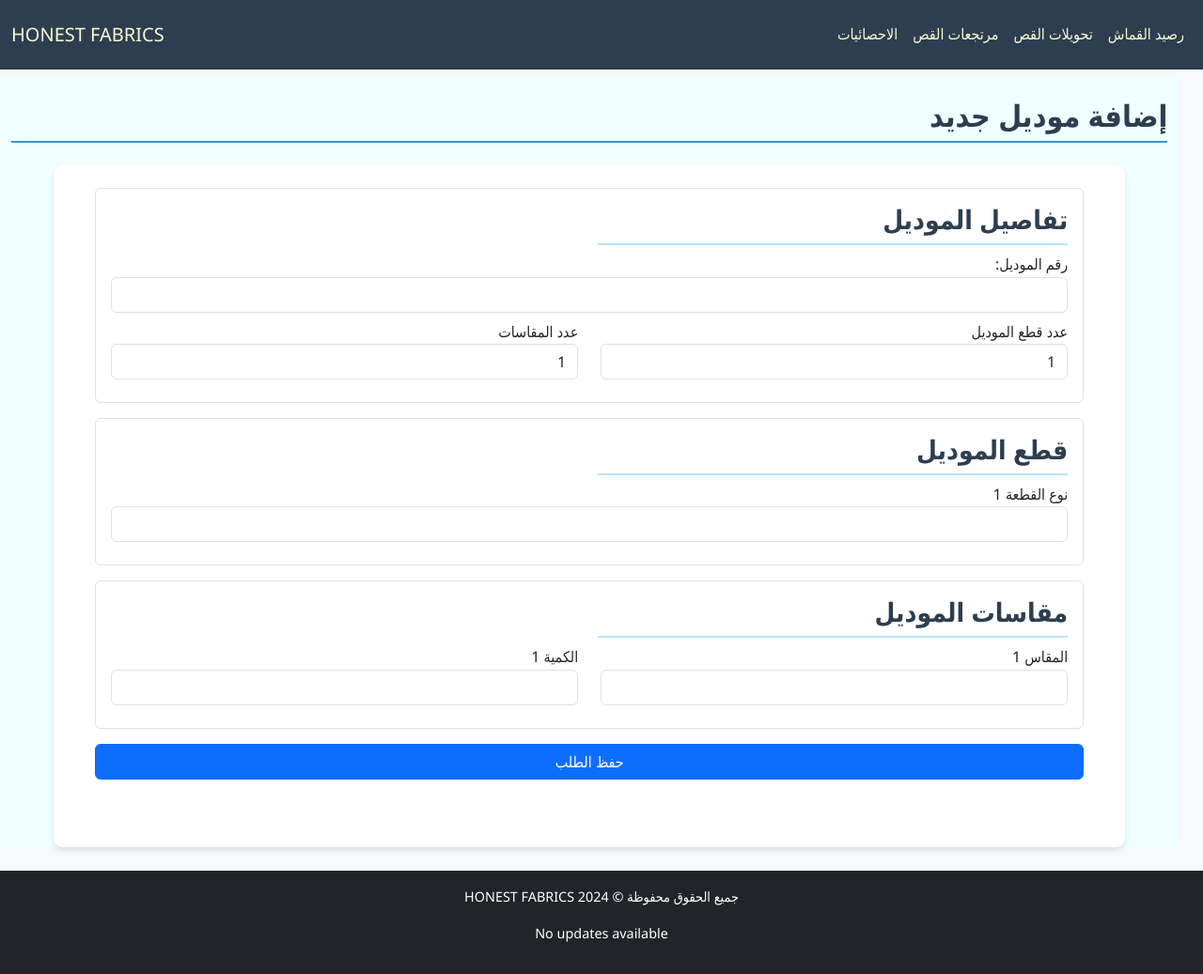
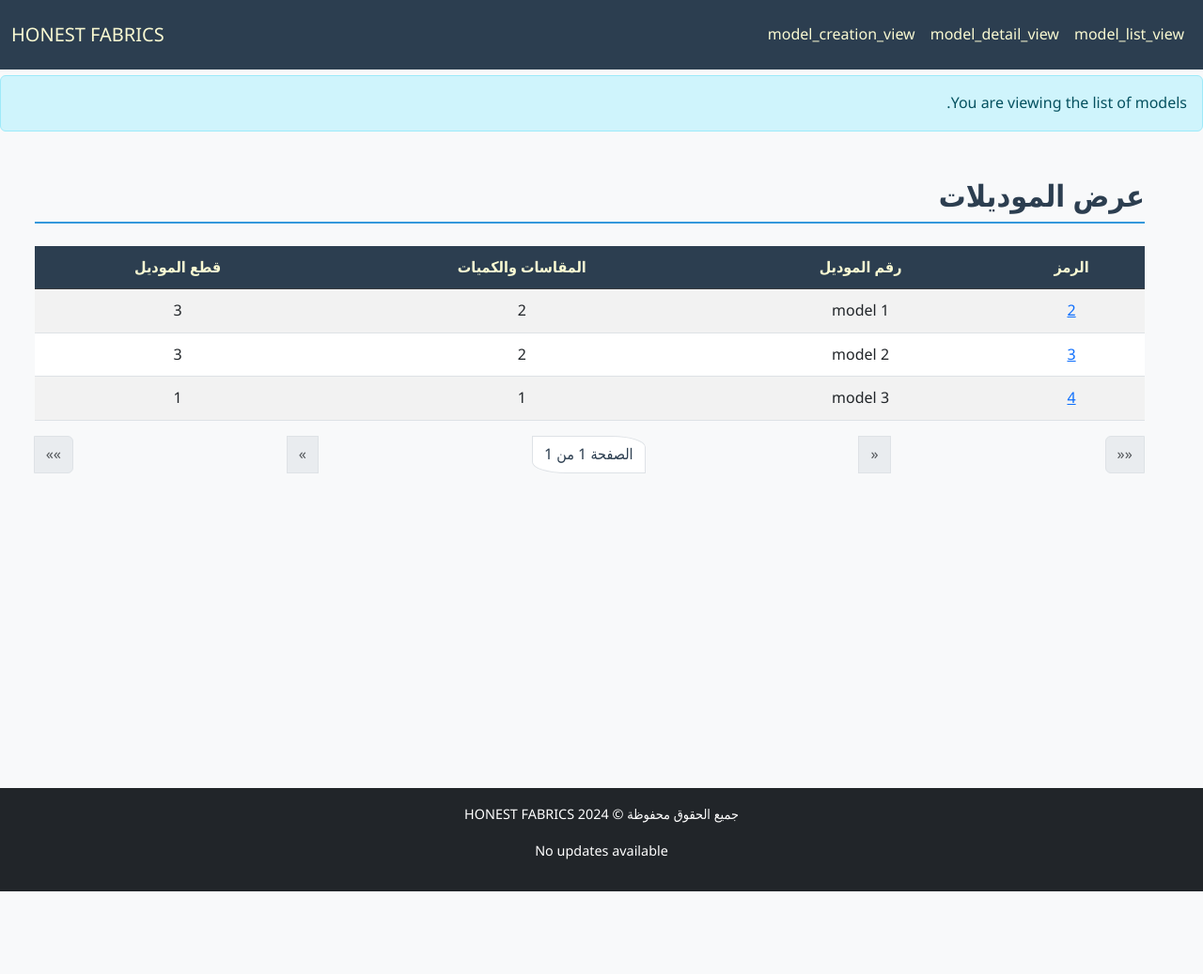
Before and after one commit to mego354/Honest, a Django app: page / in a window 1280 px wide. Shown: the whole page at 94% size. After the commit the page ends 949 px from the top, so only its background shows below. Run offline with Django 5.2, Linux system fonts and the light colour scheme; data comes from the database, SQL or seed files in the repository; both versions use the stored data as it was after the commit.

Commit message:
try delete

```diff
--- a/cloth/static/cloth/styless.css
+++ b/cloth/static/cloth/stylexx.css
@@ -33,7 +33,7 @@ body {
 .body-div {
     margin: 2%;
     max-width: 98%;
-    background-color: azure;
+    /* background-color: azure; */
     min-height: 81vh;
 }
 
@@ -83,7 +83,6 @@ body {
     margin-bottom: 1.5rem;
 }
 
-
 @keyframes fadeIn {
     from { opacity: 0; transform: translateY(10px); }
     to { opacity: 1; transform: translateY(0); }
@@ -114,6 +113,16 @@ body {
 .table-dark th {
     background-color: var(--secondary-color);
     color: var(--light-text);
+}
+
+/* responsive table Styling */
+.table-responsive table th, .table-responsive table td {
+    white-space: nowrap;
+    min-width: fit-content;
+}
+.table-responsive table {
+    width: 100%;
+    table-layout: auto;
 }
 
 /* List Groups */
@@ -218,23 +227,78 @@ body {
     box-shadow: 0 4px 6px rgba(0, 0, 0, 0.1);
 }
 
+/* Info Card Styling */
+.info-card {
+    padding: 16px;
+    margin-bottom: 15px;
+    background-color: #ffffff;
+    border: 1px solid var(--border-color);
+    border-radius: 8px;
+    box-shadow: 0 2px 4px rgba(0, 0, 0, 0.1);
+}
+
+/* pagination page li span Styles */
+.pagination_page_li span {
+    color: var(--secondary-color);
+    border-top-right-radius:    30%;
+    border-bottom-left-radius:  30%;
+}
+.pagination_page_li span:hover {
+    background-color: var(--white-color);
+    cursor: default;
+    color: var(--secondary-color);
+
+}
+
 /* Responsive Styles */
 @media (max-width: 1200px) {
     body { font-size: 15px; }
+    h3.section-title, h3 { font-size: 24px; }
+    h4.section-title, h4 { font-size: 22px; }
+    h5.section-title, h5 { font-size: 18px; }
+    p.lead { font-size: 14px; }
+    .info-card {
+        padding: 14px;
+        margin-bottom: 12px;
+    }
 }
 
 @media (max-width: 992px) {
     body { font-size: 14px; }
+    .info-card {
+        padding: 12px;
+        margin-bottom: 10px;
+    }
+    h3.section-title, h3 { font-size: 24px; }
+    h4.section-title, h4 { font-size: 22px; }
+    h5.section-title, h5 { font-size: 18px; }
+    p.lead { font-size: 14px; }
+
 }
 
 @media (max-width: 768px) {
     body { font-size: 13px; }
     .body-div { margin: 1%; min-height: 70vh; }
+    h3.section-title, h3 { font-size: 18px; }
+    h4.section-title, h4 { font-size: 16px; }
+    h5.section-title, h5 { font-size: 14px; }
+    p.lead { font-size: 12px; }
+    .info-card {
+        padding: 12px;
+        margin-bottom: 10px;
+    }
 }
 
 @media (max-width: 576px) {
     body { font-size: 12px; }
     .body-div { margin: 1%; min-height: 70vh; }
-    .container .col {padding-inline: 2px;}
-    h3.section-title  { font-size: 18px; }
+    .container .col { padding-inline: 2px; }
+    h3.section-title, h3 { font-size: 18px; }
+    h4.section-title, h4 { font-size: 16px; }
+    h5.section-title, h5 { font-size: 14px; }
+    p.lead { font-size: 12px; }
+    .info-card {
+        padding: 8px;
+        margin-bottom: 5px;
+    }
 }
--- a/cloth/templates/cloth/layout.html
+++ b/cloth/templates/cloth/layout.html
@@ -11,9 +11,18 @@
     <!-- Font Awesome -->
     <link href="https://cdnjs.cloudflare.com/ajax/libs/font-awesome/6.0.0/css/all.min.css" rel="stylesheet">
     <!-- Custom CSS -->
-    <link rel="stylesheet" href={% static "cloth/styless.css" %}>
+    <link rel="stylesheet" href={% static "cloth/stylexx.css" %}>
 </head>
 <body>
+    {% if messages %}
+        <ul class="messages">
+        {% for message in messages %}
+            <li class="alert alert-{{ message.tags }}">{{ message }}</li>
+        {% endfor %}
+        </ul>
+    {% endif %}
+
+
     <!-- Navbar -->
     <nav id="navbar"  class="navbar bg-body-tertiary fixed-top">
         <div class="container-fluid">
@@ -30,18 +39,8 @@
                 </div>
                 <div id="navbar-menu-body" class="offcanvas-body">
                     <ul class="navbar-nav justify-content-end flex-grow-1">
-                        <li class="p-2 nav-item">
-                            <a class="nav-link active" aria-current="page" href="{% url 'fabric_view' %}">رصيد القماش</a>
-                        </li>
-                        <li class="p-2 nav-item">
-                            <a class="nav-link active" aria-current="page" href="{% url 'cut_transfer_view' %}">تحويلات القص</a>
-                        </li>
-                        <li class="p-2 nav-item">
-                            <a class="nav-link active" aria-current="page" href="{% url 'return_transfer_view' %}">مرتجعات القص</a>
-                        </li>
-                        <li class="p-2 nav-item">
-                            <a class="nav-link active" aria-current="page" href="{% url 'statistics_view' %}">الاحصائيات</a>
-                        </li>
+                        {% block navbar_links_large %}
+                        {% endblock %}
                     </ul>
                 </div>
             </div>
@@ -49,21 +48,8 @@
             <!-- Normal navbar menu for large screens -->
             <div class="d-none d-lg-flex">
                 <ul class="navbar-nav me-auto mb-2 mb-lg-0 d-flex flex-row">
-                    <li class="p-2 nav-item">
-                        <a class="nav-link active" aria-current="page" href="{% url 'fabric_view' %}">رصيد القماش</a>
-                    </li>
-                    <li class="p-2 nav-item">
-                        <a class="nav-link active" aria-current="page" href="{% url 'cut_transfer_view' %}">تحويلات القص</a>
-                    </li>
-                    <li class="p-2 nav-item">
-                        <a class="nav-link active" aria-current="page" href="{% url 'return_transfer_view' %}">مرتجعات القص</a>
-                    </li>
-                    <li class="p-2 nav-item">
-                        <a class="nav-link active" aria-current="page" href="{% url 'statistics_view' %}">الاحصائيات</a>
-                    </li>
-                    {% comment %} <li class="p-2 nav-item">
-                        <a class="nav-link" href="#">رابط</a>
-                    </li> {% endcomment %}
+                    {% block navbar_links_small %}
+                    {% endblock %}
                 </ul>
             </div>
             <a class="navbar-brand" href="#">HONEST FABRICS</a>
--- a/production/models.py
+++ b/production/models.py
@@ -15,7 +15,7 @@ class SizeAmount(models.Model):
 
     class Meta:
         unique_together = ('model', 'size')  # Ensure unique size per model
-
+        ordering = ['size']
     def __str__(self):
         return f"{self.model.model_number} - Size: {self.size}, Amount: {self.amount}"
 
@@ -27,5 +27,8 @@ class Piece(models.Model):
     available_amount = models.IntegerField(verbose_name="الكمية المتبقية", blank=True, default=0)
     used_amount = models.IntegerField(verbose_name="الكمية المستخدمة", default=0, blank=True)
 
+    class Meta:
+        ordering = ['size', 'type']
+
     def __str__(self):
         return f"{self.model.model_number} - Size: {self.size} - Type: {self.type}"
--- a/production/templates/production/create.html
+++ b/production/templates/production/create_model.html
@@ -1,4 +1,13 @@
 {% extends "cloth/layout.html" %}
+
+{% block navbar_links_large %}
+{% include "production/nav_links.html" %}
+{% endblock %}
+
+{% block navbar_links_small %}
+{% include "production/nav_links.html" %}
+{% endblock %}
+
 {% block body %}
 <h2 class="section-title pt-4">إضافة موديل جديد</h2>
 <div id="order-form-wrapper" class="container py-4">
@@ -93,7 +102,6 @@
         sizesCountInput.addEventListener('input', () => {
             updateFields(sizesContainer, sizeFieldTemplate, parseInt(sizesCountInput.value) || 0);
         });
-
         piecesCountInput.dispatchEvent(new Event('input'));
         sizesCountInput.dispatchEvent(new Event('input'));
     });
--- /dev/null
+++ b/production/templates/production/list_model.html
@@ -0,0 +1,118 @@
+{% extends "cloth/layout.html" %}
+{% load math_filters %}
+
+{% block navbar_links_large %}
+{% include "production/nav_links.html" %}
+{% endblock %}
+
+{% block navbar_links_small %}
+{% include "production/nav_links.html" %}
+{% endblock %}
+
+{% block body %}
+<div class="body-div">
+    <h2 class="section-title pt-4">عرض الموديلات</h2>
+    <div class="table-responsive">
+        <table class="table table-striped table-hover">
+            <thead class="table-dark">
+                <tr>
+                    <th>الرمز</th>
+                    <th>رقم الموديل</th>
+                    <th>المقاسات والكميات</th>
+                    <th>قطع الموديل</th>
+                </tr>
+            </thead>
+            <tbody>
+                {% for model in object_list %}
+                <tr class="clickable-row" data-detail_url="{% url 'model_detail_view' model.id %}">
+                    <td>
+                        <a href="{% url 'model_detail_view' model.id %}">{{ model.id }}</a>
+                    </td>
+                    <td>{{ model.model_number }}</td>
+                    <td>{{ model.size_amounts.count }}</td>
+                    <td>{{ model.pieces.count|divide:model.size_amounts.count }}</td>
+                </tr>
+                {% endfor %}
+            </tbody>
+        </table>
+    </div>
+
+<!-- Pagination -->
+<nav aria-label="Page navigation">
+    <ul class="pagination justify-content-between">
+        <!-- First Page Button -->
+        <li class="page-item {% if not page_obj.has_previous %}disabled{% endif %}">
+            {% if page_obj.has_previous %}
+            <a class="page-link" href="?page=1" aria-label="First">
+                <span aria-hidden="true">&laquo;&laquo;</span>
+            </a>
+            {% else %}
+            <span class="page-link" aria-disabled="true">
+                <span aria-hidden="true">&laquo;&laquo;</span>
+            </span>
+            {% endif %}
+        </li>
+
+        <!-- Previous Page Button -->
+        <li class="page-item {% if not page_obj.has_previous %}disabled{% endif %}">
+            {% if page_obj.has_previous %}
+            <a class="page-link" href="?page={{ page_obj.previous_page_number }}" aria-label="Previous">
+                <span aria-hidden="true">&laquo;</span>
+            </a>
+            {% else %}
+            <span class="page-link" aria-disabled="true">
+                <span aria-hidden="true">&laquo;</span>
+            </span>
+            {% endif %}
+        </li>
+
+        <!-- Current Page Info -->
+        <li class="page-item pagination_page_li">
+            <span class="page-link">الصفحة {{ page_obj.number }} من {{ page_obj.paginator.num_pages }}</span>
+        </li>
+
+        <!-- Next Page Button -->
+        <li class="page-item {% if not page_obj.has_next %}disabled{% endif %}">
+            {% if page_obj.has_next %}
+            <a class="page-link" href="?page={{ page_obj.next_page_number }}" aria-label="Next">
+                <span aria-hidden="true">&raquo;</span>
+            </a>
+            {% else %}
+            <span class="page-link" aria-disabled="true">
+                <span aria-hidden="true">&raquo;</span>
+            </span>
+            {% endif %}
+        </li>
+
+        <!-- Last Page Button -->
+        <li class="page-item {% if not page_obj.has_next %}disabled{% endif %}">
+            {% if page_obj.has_next %}
+            <a class="page-link" href="?page={{ page_obj.paginator.num_pages }}" aria-label="Last">
+                <span aria-hidden="true">&raquo;&raquo;</span>
+            </a>
+            {% else %}
+            <span class="page-link" aria-disabled="true">
+                <span aria-hidden="true">&raquo;&raquo;</span>
+            </span>
+            {% endif %}
+        </li>
+    </ul>
+</nav>
+
+</div>
+{% endblock body %}
+
+{% block script %}
+{% comment %} <script>
+    // Select all rows with the class "clickable-row"
+    const rows = document.querySelectorAll('.clickable-row');
+
+    // Add click event listener to each row
+    rows.forEach(row => {
+        row.addEventListener('click', () => {
+            // Redirect to the URL stored in the data-id attribute
+            window.location.href = row.dataset.detail_url;
+        });
+    });
+</script> {% endcomment %}
+{% endblock script %}
--- /dev/null
+++ b/production/templates/production/nav_links.html
@@ -0,0 +1,9 @@
+<li class="p-2 nav-item">
+    <a class="nav-link active" aria-current="page" href="{% url 'model_list_view' %}">model_list_view</a>
+</li>
+<li class="p-2 nav-item">
+    <a class="nav-link active" aria-current="page" href="{% url 'model_detail_view' pk=3 %}">model_detail_view</a>
+</li>
+<li class="p-2 nav-item">
+    <a class="nav-link active" aria-current="page" href="{% url 'model_creation_view' %}">model_creation_view</a>
+</li>
--- /dev/null
+++ b/production/templatetags/math_filters.py
@@ -0,0 +1,10 @@
+from django import template
+
+register = template.Library()
+
+@register.filter
+def divide(value, divisor):
+    try:
+        return round(value / divisor)  # Round to 2 decimal places
+    except (TypeError, ZeroDivisionError):
+        return "N/A"
--- a/production/urls.py
+++ b/production/urls.py
@@ -4,6 +4,9 @@ from django.urls import path
 from .views import *
 
 urlpatterns = [
-    path('', ModelCreation.as_view(), name='model_creation_view'),
+    path('', ModelListingView.as_view(), name='model_list_view'),
+    path('create/', ModelCreationView.as_view(), name='model_creation_view'),
+    path('model/<int:pk>/', ModelDetailView.as_view(), name='model_detail_view'),
+    path('model/<int:pk>/delete/', ModelDeleteView.as_view(), name='model_delete_view'),
 ]
 urlpatterns += static(settings.MEDIA_URL, document_root=settings.MEDIA_ROOT)
--- a/production/views.py
+++ b/production/views.py
@@ -1,13 +1,15 @@
+from django.contrib import messages  # Import the messages framework
 from django.http import HttpResponse
 from django.shortcuts import render, redirect
 from django.urls import reverse_lazy
-from django.views.generic import FormView
+from django.views.generic import FormView, ListView, DetailView, DeleteView
 from django.db import transaction
+
 from .models import Model, Piece, SizeAmount
 from .forms import ModelForm
 
-class ModelCreation(FormView):
-    template_name = "production/create.html"
+class ModelCreationView(FormView):
+    template_name = "production/create_model.html"
     form_class = ModelForm
     success_url = reverse_lazy("orders:success")
 
@@ -64,8 +66,46 @@ class ModelCreation(FormView):
                     available_amount=size_amount.amount,
                 )
 
-        return HttpResponse('ok')
+        # Add a success message
+        messages.success(self.request, f"Model '{model.name}' has been created successfully.")
+        return redirect(self.success_url)
 
     def form_invalid(self, form):
-        print("Form errors:", form.errors)  # Log form errors for debugging
+        # Add an error message
+        messages.error(self.request, "There were errors in your form submission. Please fix them and try again.")
         return self.render_to_response(self.get_context_data(form=form))
+
+class ModelListingView(ListView):
+    template_name = "production/list_model.html"
+    model = Model
+    paginate_by = 20
+
+    def get_context_data(self, **kwargs):
+        context = super().get_context_data(**kwargs)
+        # Add an info message
+        messages.info(self.request, "You are viewing the list of models.")
+        return context
+
+class ModelDetailView(DetailView):
+    model = Model
+    template_name = "production/detail_model.html"
+    context_object_name = "model"
+
+    def get_context_data(self, **kwargs):
+        context = super().get_context_data(**kwargs)
+        # Add a success message when viewing the detail
+        messages.success(self.request, f"Details for model '{self.object.name}' loaded successfully.")
+        return context
+
+class ModelDeleteView(DeleteView):
+    model = Model
+    template_name = "production/delete_model.html"
+    success_url = reverse_lazy('model_list_view')
+
+    def delete(self, request, *args, **kwargs):
+        self.object = self.get_object()
+        model_name = self.object.name  # Get the name of the model being deleted
+        self.object.delete()
+        # Add a success message after deletion
+        messages.success(request, f"Model '{model_name}' has been deleted successfully.")
+        return redirect(self.success_url)
```
Also changed, not shown: cloth/templates/cloth/balance.html (+9 -0 lines), cloth/templates/cloth/cut.html (+9 -0 lines), cloth/templates/cloth/nav_links.html (added, +12 -0 lines), cloth/templates/cloth/return.html (+9 -0 lines), cloth/templates/cloth/statistics.html (+9 -0 lines), production/templates/production/delete_model.html (added, +22 -0 lines), production/templates/production/detail_model.html (added, +116 -0 lines), production/templates/production/new.html (deleted, +0 -111 lines), db.sqlite3.
